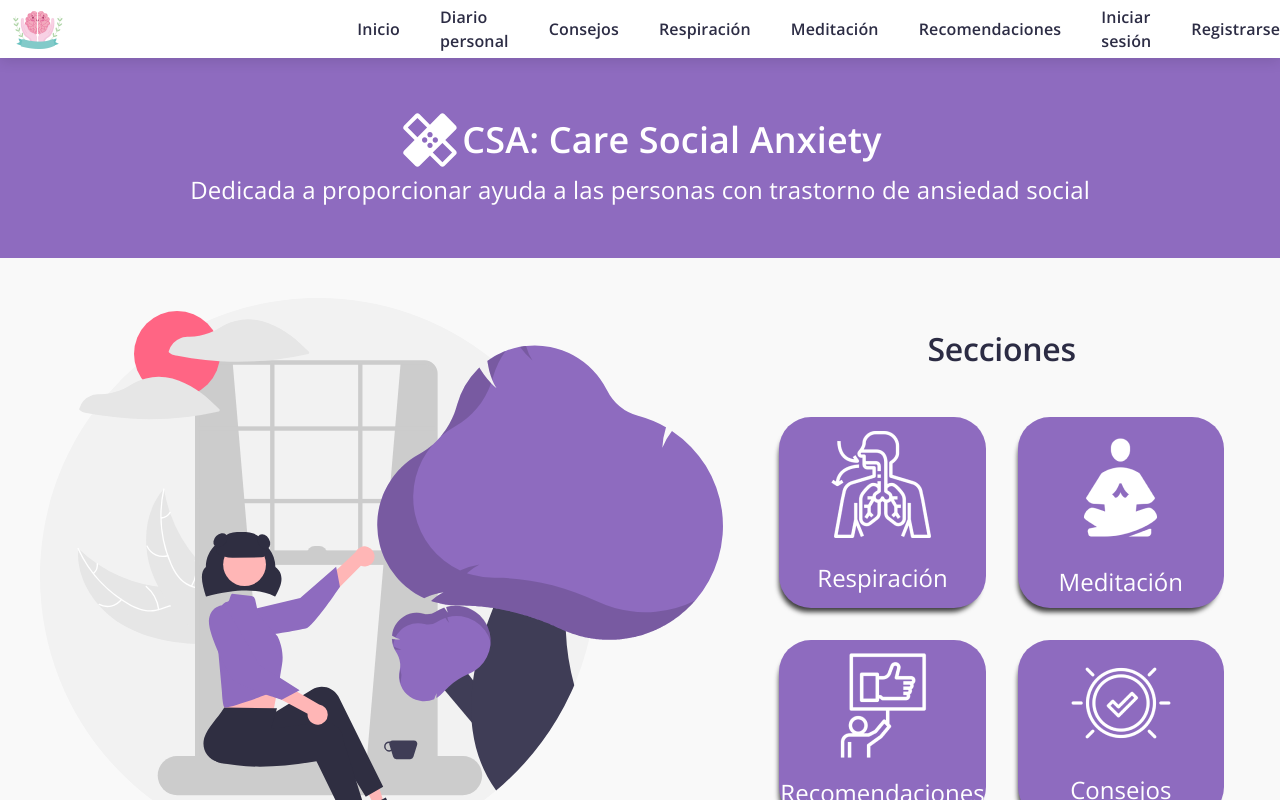
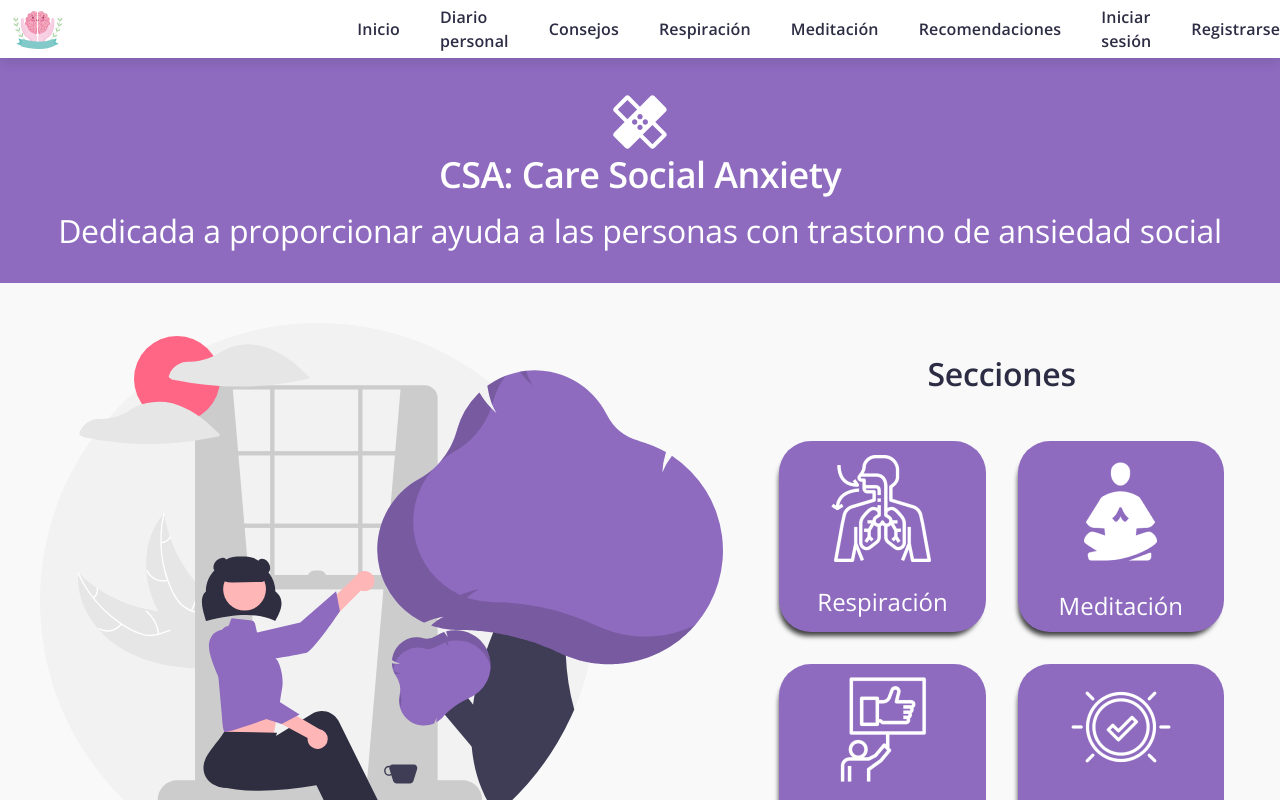
Before and after one commit to JoaquinJPB/TFG, a React (Create React App) app: page / in a window 1280 px wide. Shown: the top 800 px of the page. Built offline with nearby package versions, Linux system fonts and the light colour scheme; no server answers.

Commit message:
MUI Refactor HOME

```diff
--- a/src/pages/Home.jsx
+++ b/src/pages/Home.jsx
@@ -1,12 +1,11 @@
-import styles from "../styles/Home.module.css"
+import { Box, Fade, Typography } from "@mui/material"
+import { useState } from "react"
+import { useEffect } from "react"
 
 import HealingIcon from "@mui/icons-material/Healing"
 import HomeSection from "../components/HomeSection"
 import HomeAbout from "../components/HomeAbout"
 import HomeContact from "../components/HomeContact"
-import { Fade } from "@mui/material"
-import { useState } from "react"
-import { useEffect } from "react"
 
 const Home = () => {
   const [checked, setChecked] = useState(false)
@@ -17,26 +16,65 @@ const Home = () => {
 
   return (
     <Fade in={checked}>
-      <article className={styles.articleHome}>
-        <section className={styles.headerHome}>
-          <span className={styles.titleBox}>
+      <Box
+        component="article"
+        display="flex"
+        flexDirection="column"
+        alignItems="center"
+        justifyItems="items"
+      >
+        <Box
+          component="section"
+          textAlign="center"
+          padding="2rem"
+          width="100%"
+          display="flex"
+          flexDirection="column"
+          alignItems="center"
+          justifyContent="center"
+          color="#fff"
+          sx={{
+            minHeight: "25vh",
+            backgroundColor: "#8E6BBF",
+          }}
+        >
+          <Box
+            component="span"
+            display="flex"
+            flexDirection="column"
+            alignItems="center"
+          >
             <HealingIcon
               sx={{
                 fontSize: "4rem",
                 color: "white",
               }}
             />
-            <h1>CSA: Care Social Anxiety</h1>
-          </span>
-          <h2>
+            <Typography
+              component="h1"
+              variant="h1"
+              fontSize="2.25rem"
+              fontWeight="bold"
+            >
+              CSA: Care Social Anxiety
+            </Typography>
+          </Box>
+          <Typography
+            component="h2"
+            variant="h2"
+            fontSize="2rem"
+            fontWeight="400"
+            textAlign="center"
+            mt={2}
+          >
             Dedicada a proporcionar ayuda a las personas con trastorno de
             ansiedad social
-          </h2>
-        </section>
+          </Typography>
+        </Box>
         <HomeSection />
         <HomeAbout />
         <HomeContact />
-      </article>
+      </Box>
     </Fade>
   )
 }
--- a/src/styles/Home.module.css
+++ /dev/null
@@ -1,50 +0,0 @@
-.articleHome {
-  display: flex;
-  flex-direction: column;
-  align-items: center;
-  justify-items: center;
-}
-
-.headerHome {
-  text-align: center;
-  min-height: 25vh;
-  padding: 2rem;
-  background-color: #8E6BBF;
-  width: 100%;
-  display: flex;
-  flex-direction: column;
-  justify-content: center;
-  align-items: center;
-}
-
-.headerHome h1 {
-  color: white;
-}
-
-.headerHome:first-child h2{
-  font-weight: 400;
-  color: white;
-}
-
-.titleBox{
-  display: flex;
-  align-items: center;
-}
-
-.headerHome button {
-  margin-top: 1rem;
-}
-
-.aboutDescription{
-
-}
-
-@media screen and (max-width: 768px) {
-  .titleBox{
-    flex-direction: column;
-  }
-
-  .aboutDescription{
-    text-align: center;
-  }
-}
```
